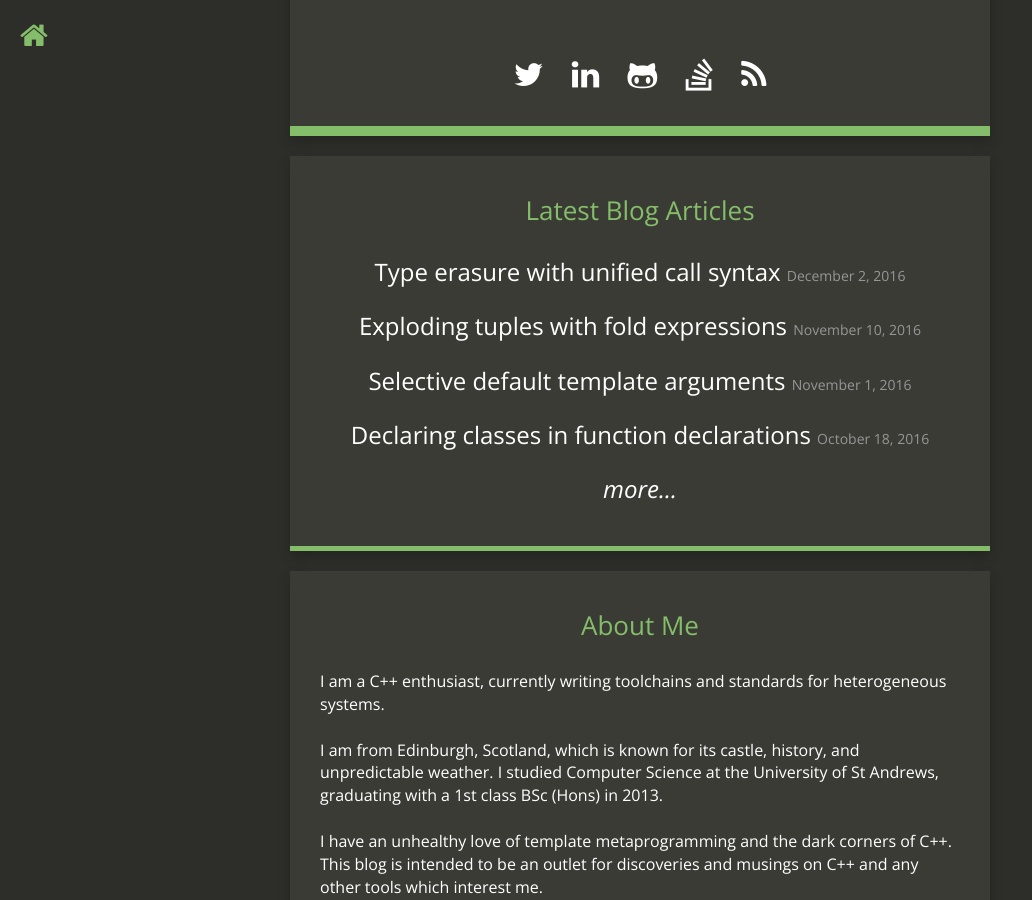
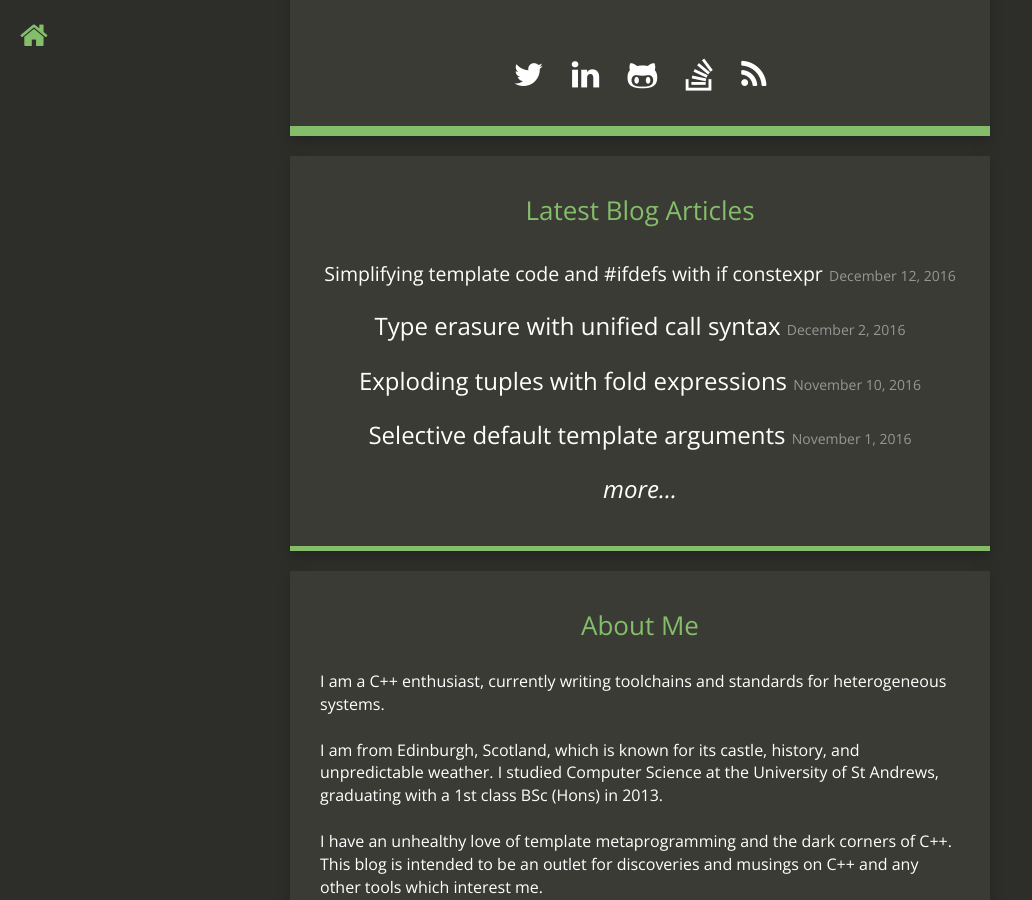
Before and after one commit to TartanLlama/tartanllama.github.io, a Jekyll site: the page built from index.html, in a window 1280 px wide and 900 px high, scrolled down 306 px. Shown: the whole window, without its empty margins (0-1032 px from the left). Built offline with Jekyll 4.4.1, drawn with Linux system fonts in a browser that asks for light colours; nearby versions of some CDN libraries.

Commit message:
Publish if constexpr

```diff
--- a/_drafts/if-constexpr.md
+++ b/_posts/2016-12-12-if-constexpr.md
@@ -3,6 +3,7 @@ layout:     post
 title:      "Simplifying template code and #ifdefs with if constexpr"
 summary:    Using if constexpr to simplify templates and remove #ifdef
 category:   c++
+date:       2016-12-12
 tags:
  - c++
  - c++17
```
